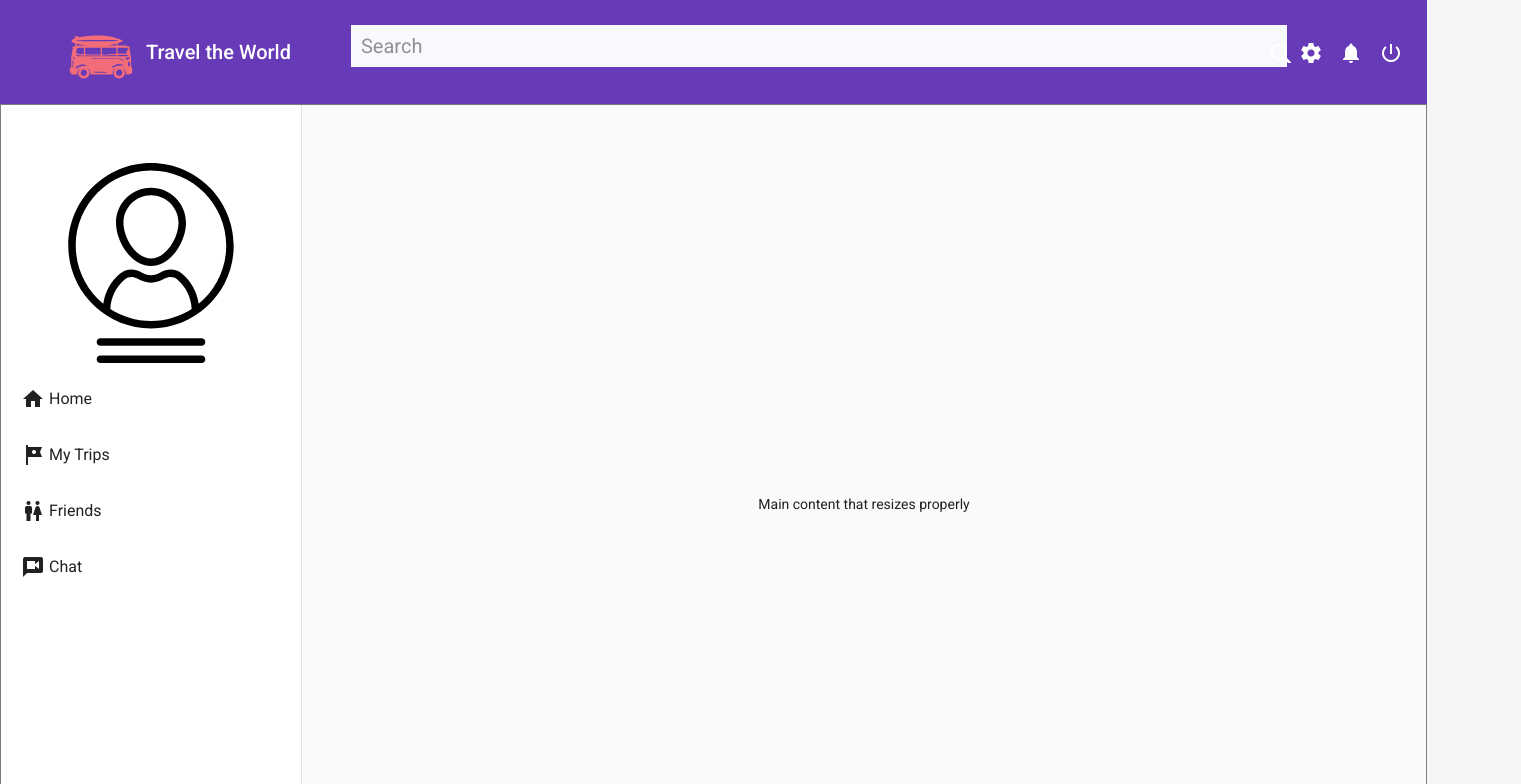
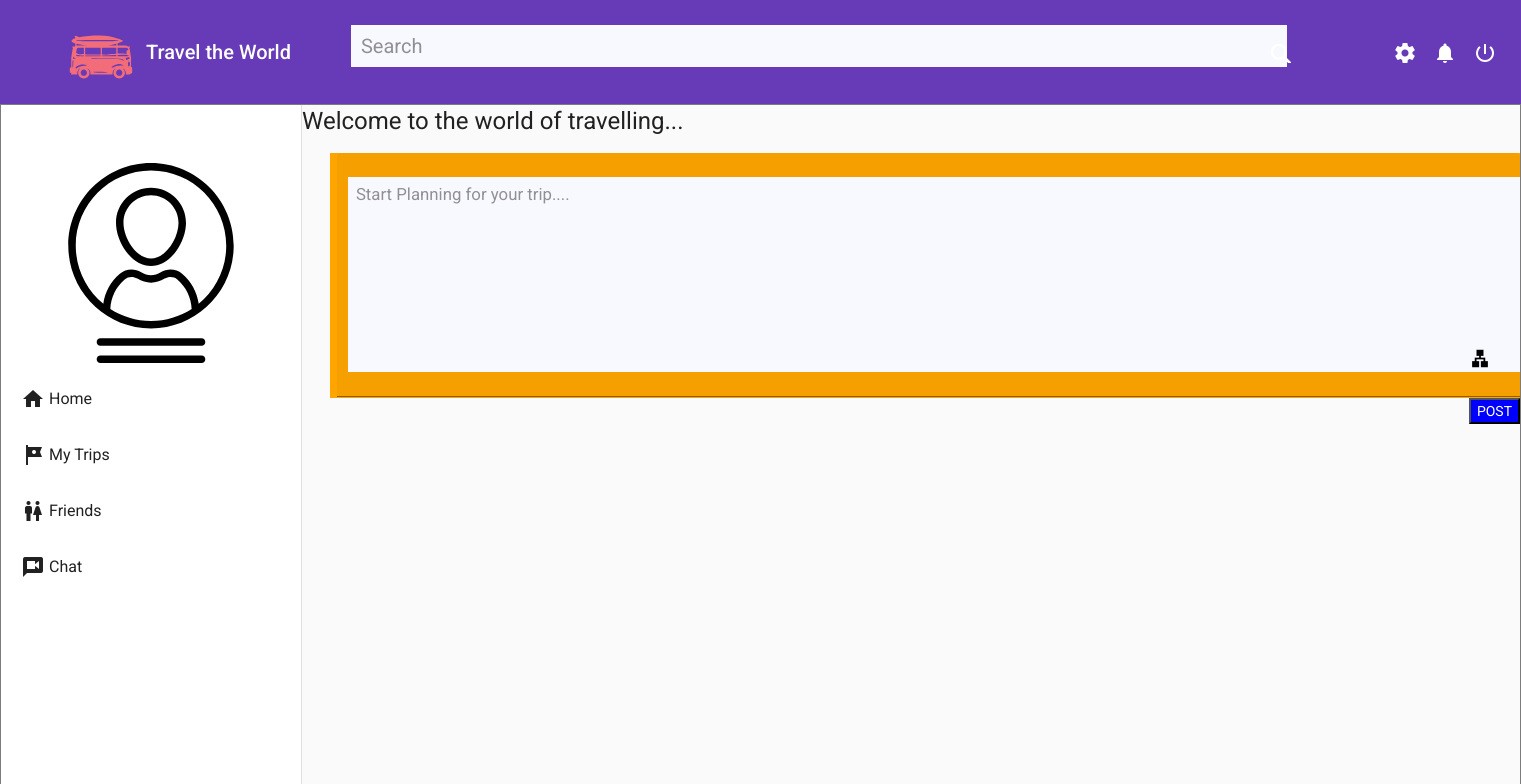
Before and after one commit to dmanoj17/TravelApp-master, an Angular app in the folder TravelAppUI/ClientApp/: page / in a window 1280 px wide. Shown: the top 784 px of the page, 1521 px wide, since content can reach past the window. Built offline with nearby package versions, Linux system fonts and the light colour scheme.

Commit message:
landing page V1

```diff
--- a/TravelAppUI/ClientApp/src/app/app.module.ts
+++ b/TravelAppUI/ClientApp/src/app/app.module.ts
@@ -6,7 +6,6 @@ import { RouterModule } from '@angular/router';
 
 import { AppComponent } from './app.component';
 import { NavMenuComponent } from './nav-menu/nav-menu.component';
-import { SidenavAutosizeExample } from './side-nav/side-nav';
 import { HomeComponent } from './home/home.component';
 import { CounterComponent } from './counter/counter.component';
 import { FetchDataComponent } from './fetch-data/fetch-data.component';
@@ -18,6 +17,8 @@ import { MatListModule } from '@angular/material/list';
 import { MatButtonModule } from '@angular/material/button';
 import { MatFormFieldModule } from '@angular/material/form-field';
 import { MatInputModule } from '@angular/material/input';
+import { SidenavAutosizeExample } from './side-nav/side-nav';
+import { LandingPage } from './landingpage/landingpage';
 
 @NgModule({
   declarations: [
@@ -26,7 +27,8 @@ import { MatInputModule } from '@angular/material/input';
     HomeComponent,
     CounterComponent,
     FetchDataComponent,
-    SidenavAutosizeExample
+    SidenavAutosizeExample,
+    LandingPage
   ],
   imports: [
     BrowserModule.withServerTransition({ appId: 'ng-cli-universal' }),
--- /dev/null
+++ b/TravelAppUI/ClientApp/src/app/landingpage/landingpage.css
@@ -0,0 +1,37 @@
+.form {
+  padding-left:2em;
+}
+
+.landingpagebar {
+  background-color: ghostwhite;
+  padding: 10em;
+  padding-left: 0.5em;
+  padding-top: 0.5em;
+  font-size: 1.2em;
+  color: black;
+}
+
+.landingpage {
+  display: ruby-base-container;
+  color: black;
+  height: 50px;
+  width: 40px;
+}
+
+.landingpageform {
+  width: 85em;
+  border-color: blue;
+  height: 17.5em;
+  padding-top: -5em;
+  padding-left: 0.5em;
+background-color:orange
+}
+
+.post {
+  background-color: blue;
+  Color: white;
+}
+
+.button {
+   padding-left: 83.35em;
+}
--- /dev/null
+++ b/TravelAppUI/ClientApp/src/app/landingpage/landingpage.html
@@ -0,0 +1,15 @@
+<section>
+  <h1>Welcome to the world of travelling...</h1>
+</section>
+<section class="form">
+  <mat-form-field class="landingpageform" appearance="fill">
+    <mat-icon class="landingpage" matSuffix>landingpage</mat-icon>
+    <input matInput class="landingpagebar" placeholder="Start Planning for your trip....">
+  </mat-form-field>
+
+</section>
+<section class="button">
+  <button class="post">
+    POST
+  </button>
+</section>
--- a/TravelAppUI/ClientApp/src/app/side-nav/side-nav.html
+++ b/TravelAppUI/ClientApp/src/app/side-nav/side-nav.html
@@ -41,11 +41,12 @@
     </mat-nav-list>
   </mat-sidenav>
 
-  <div class="example-sidenav-content">
-    Main content that resizes properly
+  <div><landingpage></landingpage>
 
 
-  <!--<app-nav-menu></app-nav-menu>
-  <router-outlet></router-outlet>-->
+
+
+      <!--<app-nav-menu></app-nav-menu>
+    <router-outlet></router-outlet>-->
     </div>
 </mat-sidenav-container>
```
Also changed, not shown: TravelAppUI/ClientApp/src/app/landingpage/landingpage.ts (added, +15 -0 lines), 1 other file (tests, documents, lock files or other folders).
